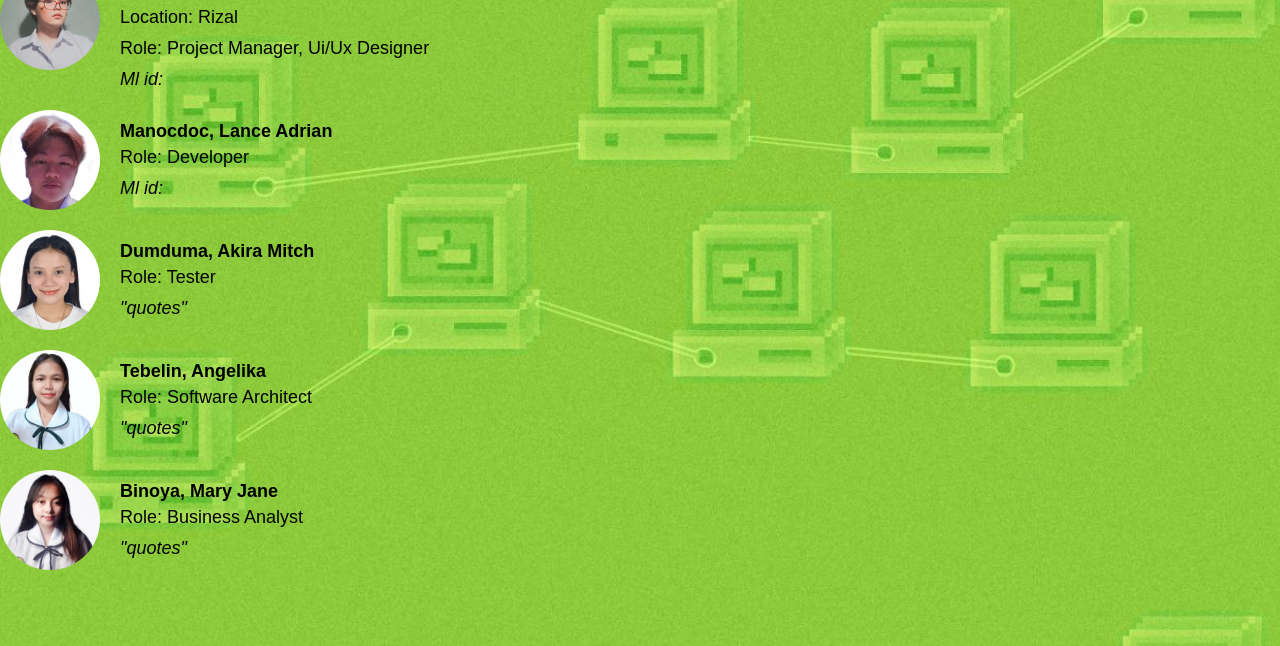
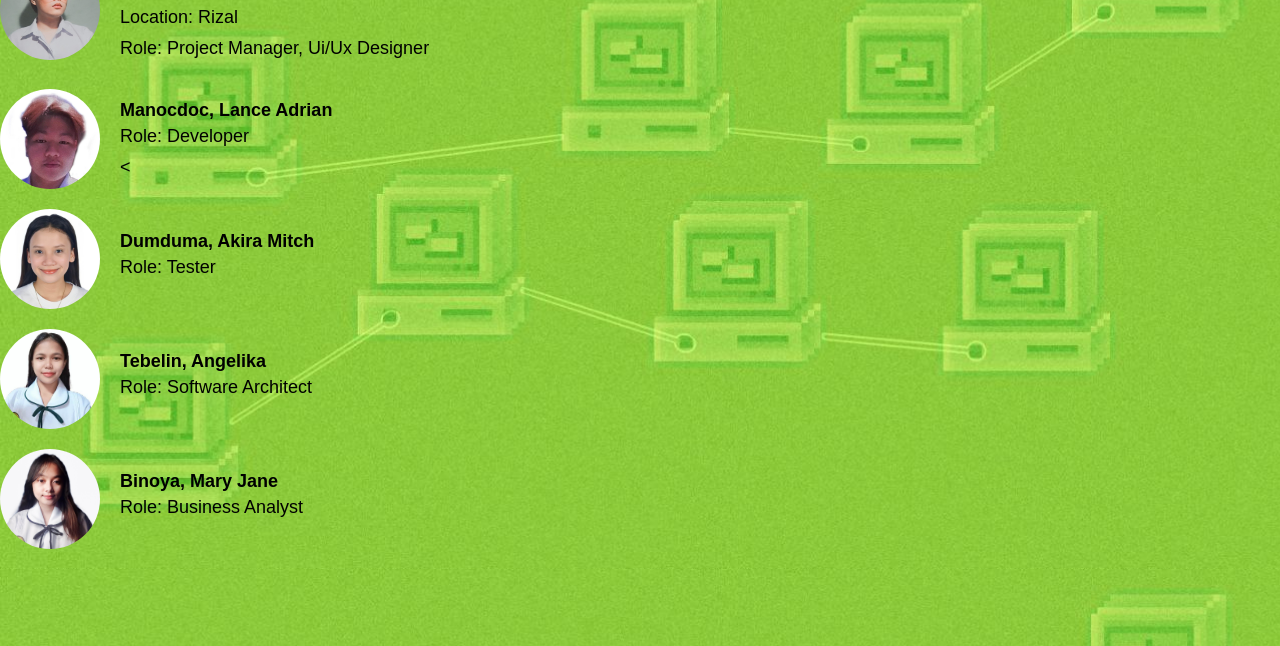
Before and after one commit to Jadefwee/schedplaner, a plain HTML site: page Profiles.html in a window 1280 px wide. Shown: the part 154-800 px from the top of the page. Drawn offline with Linux system fonts and the light colour scheme.

Commit message:
Update Profiles.html

```diff
--- a/Profiles.html
+++ b/Profiles.html
@@ -61,7 +61,7 @@
       <div class="profile-info">Age: 19-20</div>
       <div class="profile-info">Location: Rizal</div>
       <div class="profile-info">Role:  Project Manager, Ui/Ux Designer</div>
-      <div class="profile-bio">Ml id: </div>
+
     </div>
   </div>
 </div>
@@ -70,7 +70,7 @@
     <div class="profile-details">
       <div class="profile-name">Manocdoc, Lance Adrian</div>
       <div class="profile-info">Role: Developer</div>
-      <div class="profile-bio">Ml id:</div>
+      <
     </div>
   </div>
 
@@ -79,7 +79,7 @@
     <div class="profile-details">
       <div class="profile-name">Dumduma, Akira Mitch</div>
       <div class="profile-info">Role: Tester</div>
-      <div class="profile-bio">"quotes"</div>
+
     </div>
   </div>
 
@@ -88,7 +88,7 @@
     <div class="profile-details">
       <div class="profile-name">Tebelin, Angelika</div>
       <div class="profile-info">Role: Software Architect</div>
-      <div class="profile-bio">"quotes"</div>
+
     </div>
   </div>
 
@@ -97,7 +97,7 @@
     <div class="profile-details">
       <div class="profile-name">Binoya, Mary Jane</div>
       <div class="profile-info">Role: Business Analyst</div>
-      <div class="profile-bio">"quotes"</div>
+
     </div>
   </div>
 
```
